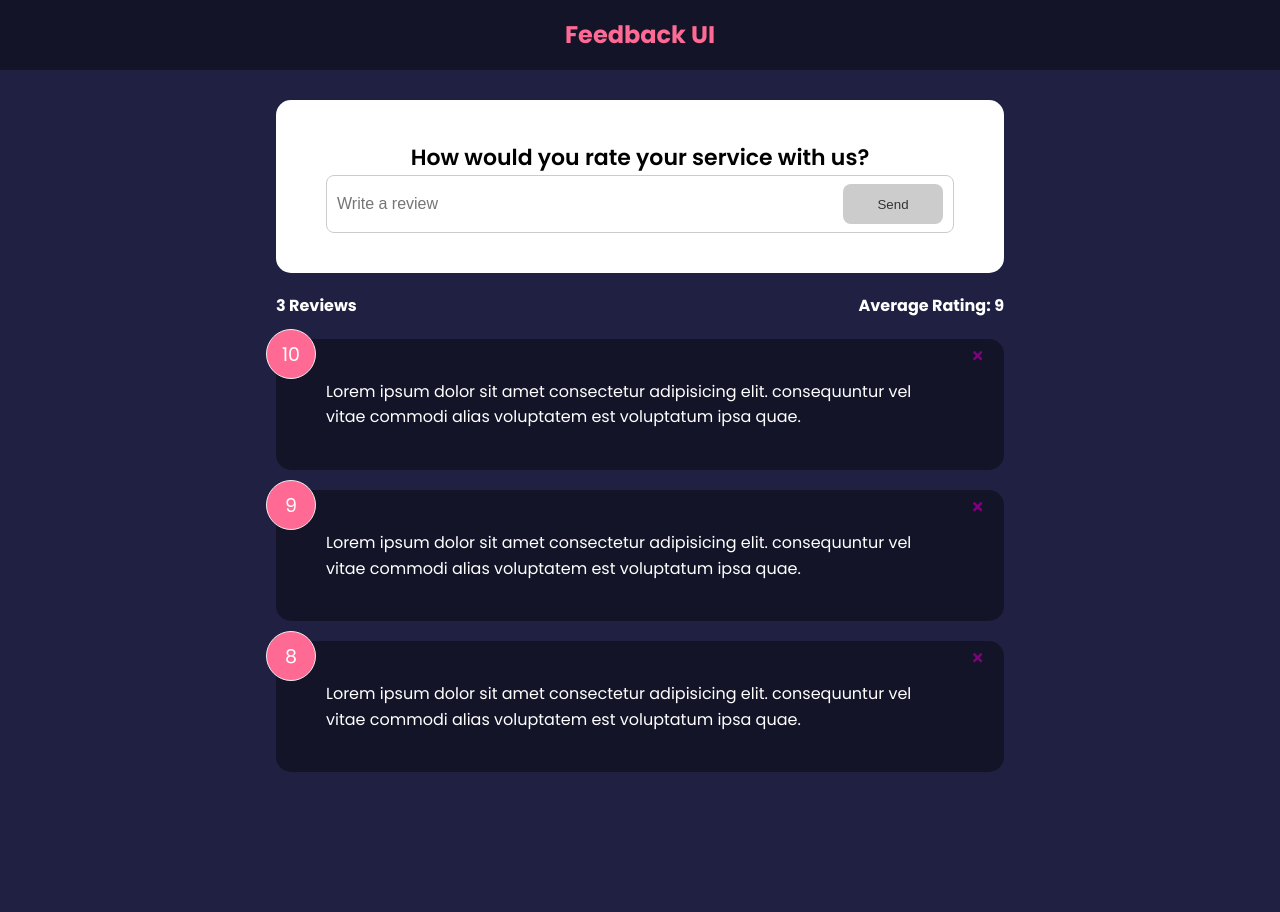
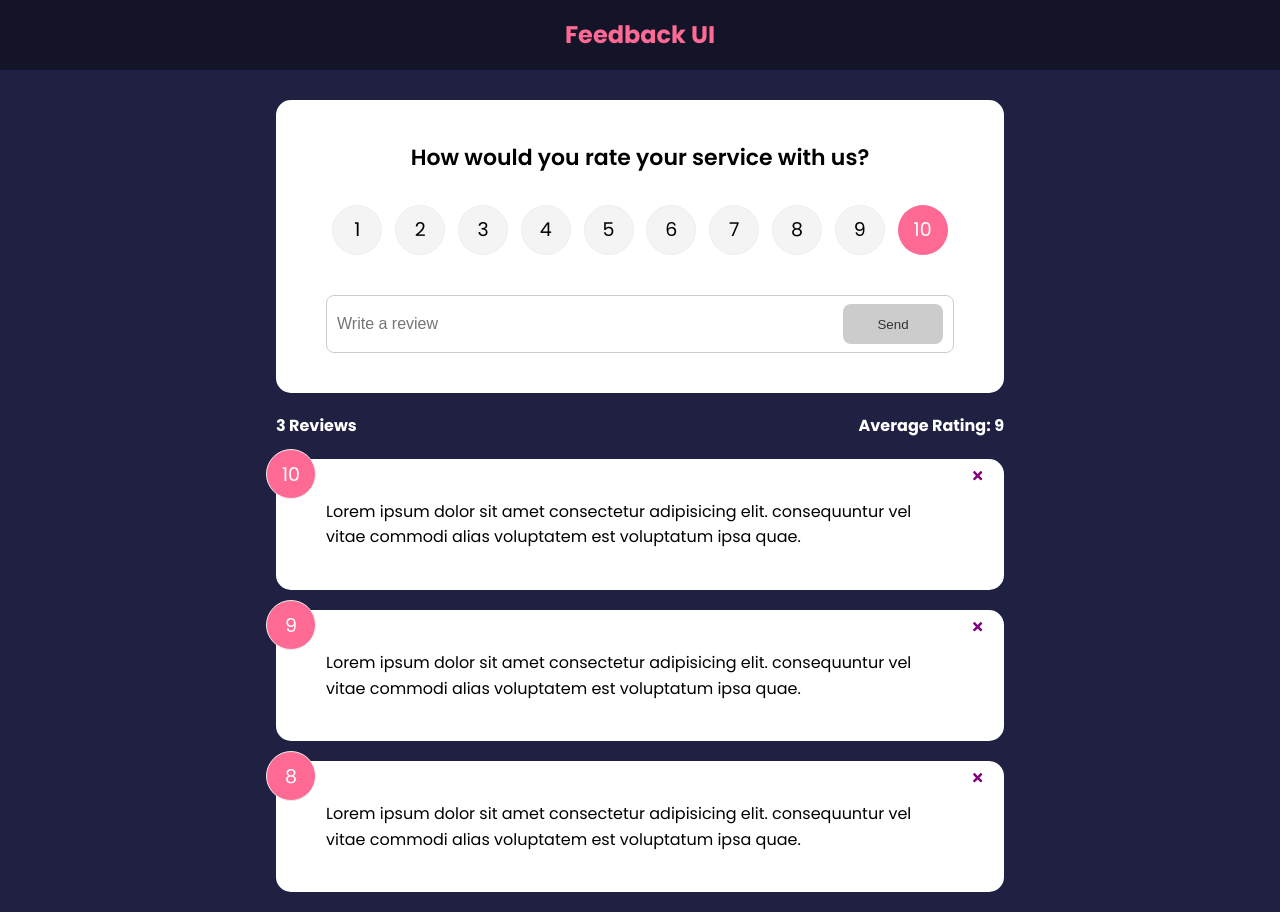
Before and after one commit to StanHekht/feedback-app, a React (Create React App) app: page / in a window 1280 px wide. Before the commit the page ends 800 px from the top, so only its background shows below. Built offline with nearby package versions, Linux system fonts and the light colour scheme.

Commit message:
Add rating select component

```diff
--- a/src/components/FeedbackForm.jsx
+++ b/src/components/FeedbackForm.jsx
@@ -1,10 +1,12 @@
 import React from 'react';
 import Card from './shared/Card';
 import Button from './shared/Button';
+import RatingSelect from './RatingSelect';
 import { useState } from 'react';
 
 function FeedbackForm() {
   const [text, setText] = useState('');
+  const [rating, setRating] = useState(10);
   const [btnDisabled, setBtnDisabled] = useState(true);
   const [message, setMessage] = useState('');
 
@@ -21,13 +23,14 @@
     }
     setText(e.target.value);
   }
+
   return (
     <Card>
       <form>
         <h2>
           How would you rate your service with us?
         </h2>
-        {/* TODO: rating select component */ }
+        <RatingSelect select={(rating) => setRating(rating) }/>
         <div className="input-group">
           <input
             onChange={handleTextChange}
--- a/src/components/FeedbackItem.jsx
+++ b/src/components/FeedbackItem.jsx
@@ -5,7 +5,7 @@
 
 function FeedbackItem({ item, handleDelete }) {
   return (
-    <Card reverse={true}>
+    <Card>
       <div className="num-display">{item.rating}</div>
       <button className="close" onClick={() => handleDelete(item.id)}>
         <FaTimes color='purple'/>
--- /dev/null
+++ b/src/components/RatingSelect.jsx
@@ -0,0 +1,127 @@
+import React from 'react'
+import { useState } from 'react';
+
+function RatingSelect({select}) {
+  const [selected, setSelected] = useState(10);
+  const handleChange = (e) => {
+    setSelected(+e.currentTarget.value);
+    select(+e.currentTarget.value);
+  }
+
+  return (
+    <ul className="rating">
+      <li>
+       <input
+          type='radio'
+          id='num1'
+          name='rating'
+          value='1'
+          onChange={handleChange}
+          checked= {selected === 1}
+       />
+       <label htmlFor="num1">1</label>
+      </li>
+      <li>
+       <input
+          type='radio'
+          id='num2'
+          name='rating'
+          value='2'
+          onChange={handleChange}
+          checked= {selected === 2}
+       />
+       <label htmlFor="num2">2</label>
+      </li>
+      <li>
+       <input
+          type='radio'
+          id='num3'
+          name='rating'
+          value='3'
+          onChange={handleChange}
+          checked= {selected === 3}
+       />
+       <label htmlFor="num3">3</label>
+      </li>
+      <li>
+       <input
+          type='radio'
+          id='num4'
+          name='rating'
+          value='4'
+          onChange={handleChange}
+          checked= {selected === 4}
+       />
+       <label htmlFor="num4">4</label>
+      </li>
+      <li>
+       <input
+          type='radio'
+          id='num5'
+          name='rating'
+          value='5'
+          onChange={handleChange}
+          checked= {selected === 5}
+       />
+       <label htmlFor="num5">5</label>
+      </li>
+      <li>
+       <input
+          type='radio'
+          id='num6'
+          name='rating'
+          value='6'
+          onChange={handleChange}
+          checked= {selected === 6}
+       />
+       <label htmlFor="num6">6</label>
+      </li>
+      <li>
+       <input
+          type='radio'
+          id='num7'
+          name='rating'
+          value='7'
+          onChange={handleChange}
+          checked= {selected === 7}
+       />
+       <label htmlFor="num7">7</label>
+      </li>
+      <li>
+       <input
+          type='radio'
+          id='num8'
+          name='rating'
+          value='8'
+          onChange={handleChange}
+          checked= {selected === 8}
+       />
+       <label htmlFor="num8">8</label>
+      </li>
+      <li>
+       <input
+          type='radio'
+          id='num9'
+          name='rating'
+          value='9'
+          onChange={handleChange}
+          checked= {selected === 9}
+       />
+       <label htmlFor="num9">9</label>
+      </li>
+      <li>
+       <input
+          type='radio'
+          id='num10'
+          name='rating'
+          value='10'
+          onChange={handleChange}
+          checked= {selected === 10}
+       />
+       <label htmlFor="num10">10</label>
+      </li>
+    </ul>
+  )
+}
+
+export default RatingSelect;
```
